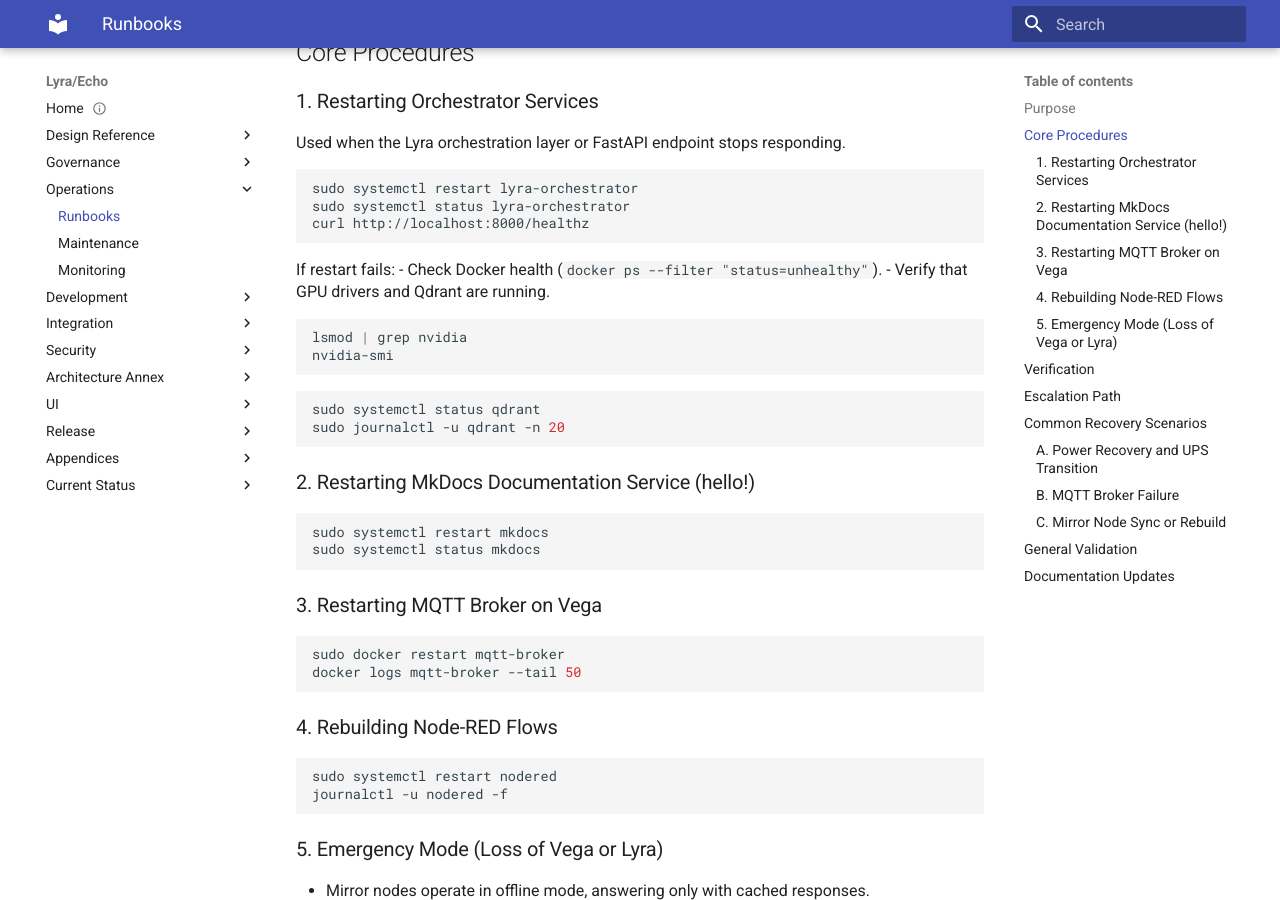
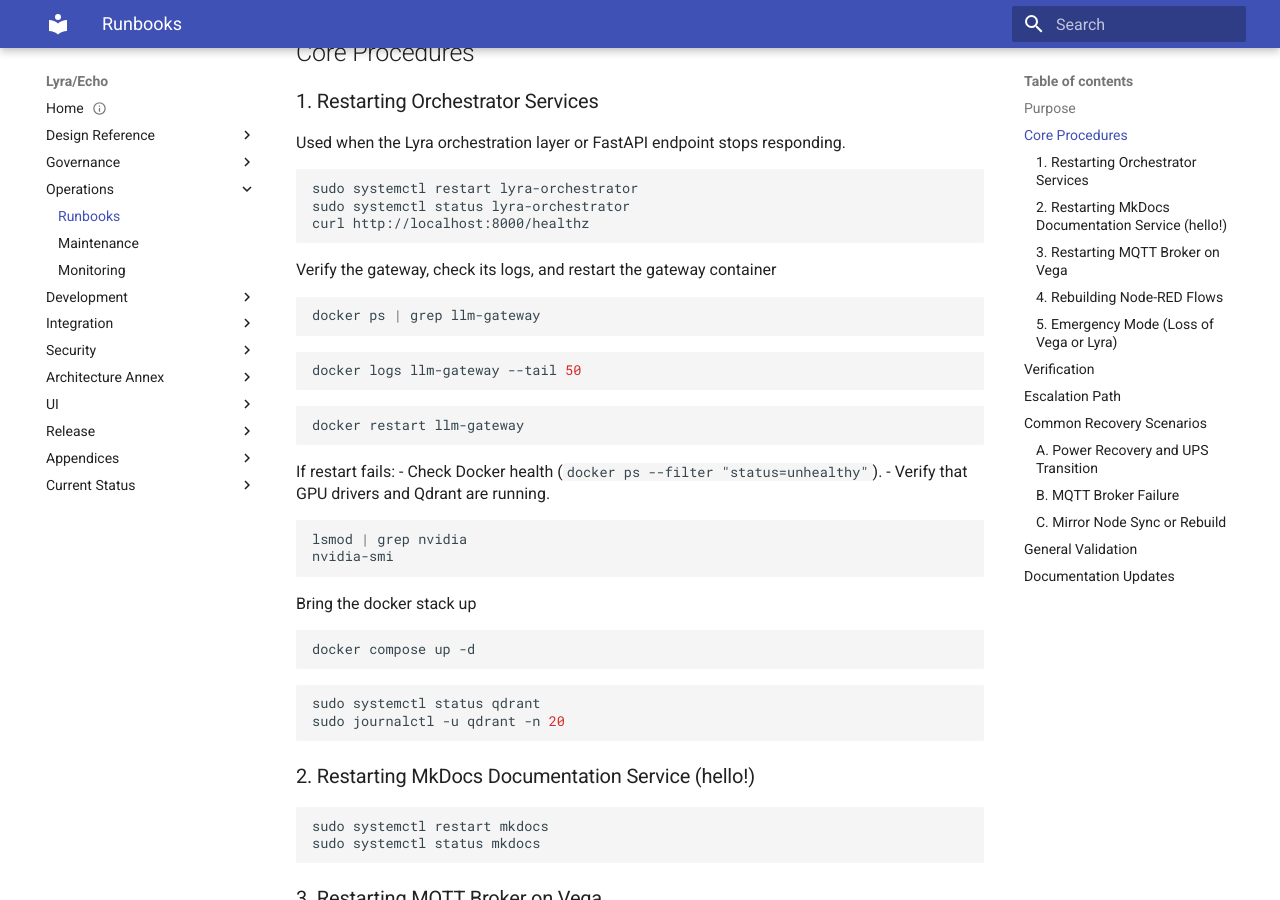
Before and after one commit to austin-206/lyra-echo, an MkDocs documentation site: the page built from docs/docs/ops/runbooks.md, in a window 1280 px wide and 900 px high, scrolled down 305 px. Built offline with MkDocs 1.6.1 and Material for MkDocs 9.7.7, drawn with Linux system fonts in a browser that asks for light colours.

Commit message:
Update recent docs (2025-11-28)

````diff
--- a/docs/docs/ops/runbooks.md
+++ b/docs/docs/ops/runbooks.md
@@ -16,6 +16,17 @@ sudo systemctl status lyra-orchestrator
 curl http://localhost:8000/healthz
 ```
 
+Verify the gateway, check its logs, and restart the gateway container
+```bash
+docker ps | grep llm-gateway
+```
+```bash
+docker logs llm-gateway --tail 50
+```
+```bash
+docker restart llm-gateway
+```
+
 If restart fails:
 - Check Docker health (`docker ps --filter "status=unhealthy"`).
 - Verify that GPU drivers and Qdrant are running.
@@ -23,6 +34,11 @@ If restart fails:
 ```bash
 lsmod | grep nvidia
 nvidia-smi
+```
+
+Bring the docker stack up
+```bash
+docker compose up -d
 ```
 
 ```bash
````
Also changed, not shown: docs/index.md (+0 -2 lines).
